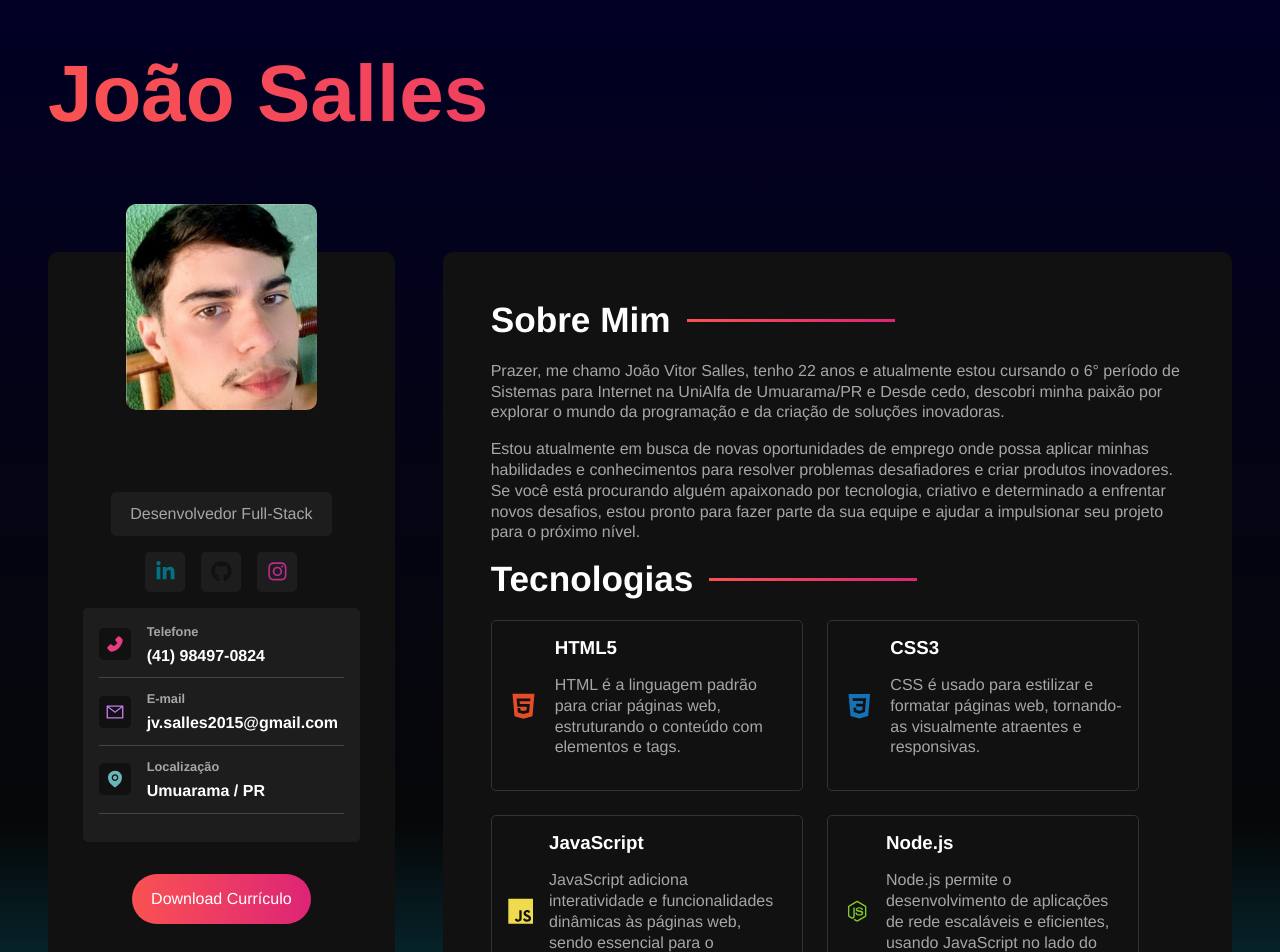
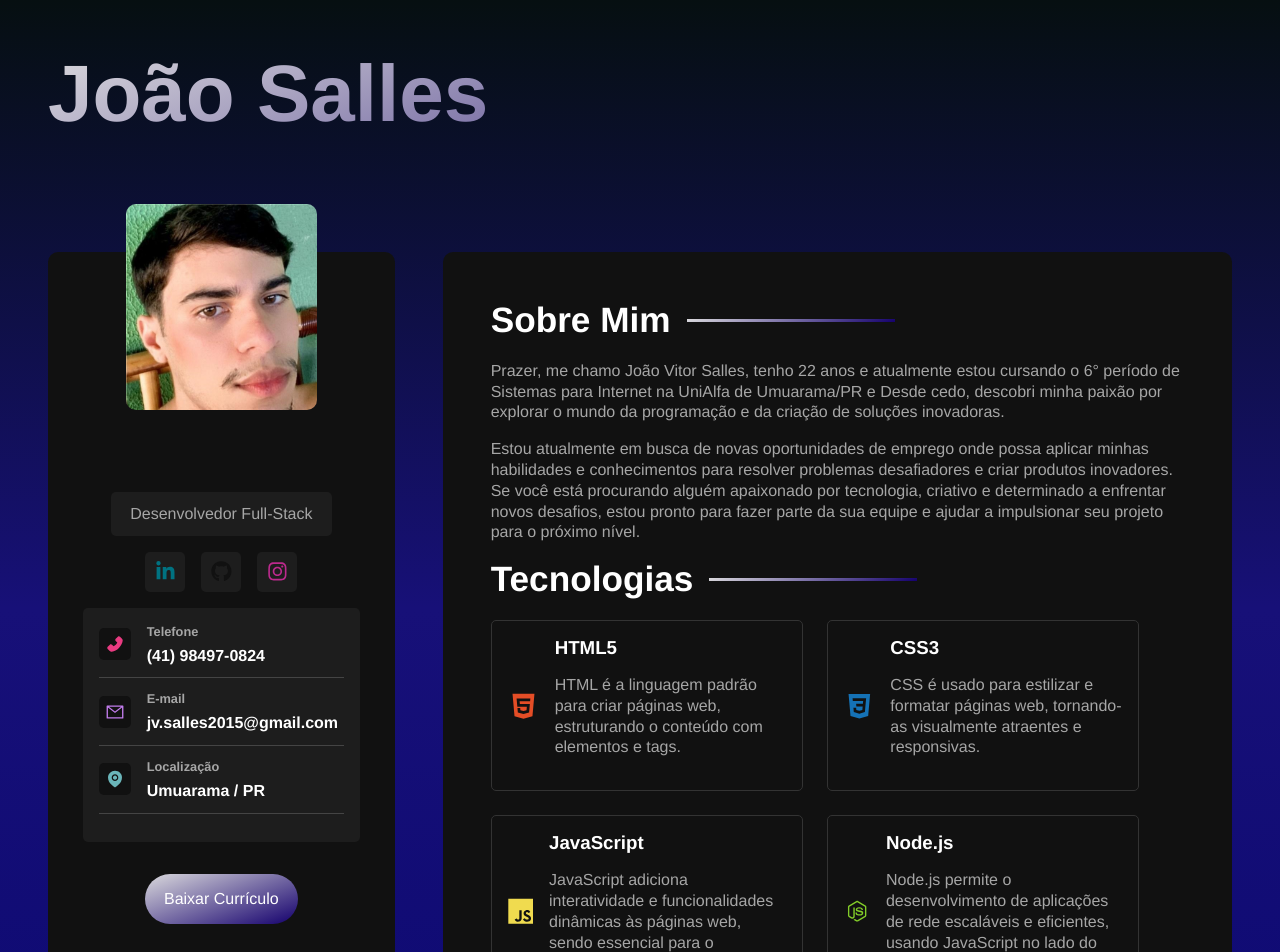
Before and after one commit to salles18/meu_site, a React (Vite) app: page / in a window 1280 px wide. Shown: the top 952 px of the page. Built offline with nearby package versions, Linux system fonts and the light colour scheme.

Commit message:
commit cores

```diff
--- a/src/components/sidebar.jsx
+++ b/src/components/sidebar.jsx
@@ -8,12 +8,12 @@ import SocialNetworks from './SocialNetworks';
 
 const sidebar = () => {
   return <aside id="sidebar">
-    <img src={Avatar} alt="João Salles"/>
+    <img src={Avatar} alt="João Salles" />
     <p className="title">Desenvolvedor Full-Stack</p>
     <SocialNetworks />
     <InformationContainer />
     <a href="CURRÍCULO JOAO SALLES4.pdf" className="btn" download="CURRÍCULO JOAO SALLES4.pdf">
-        Download Currículo
+        Baixar Currículo
     </a>
   </aside>;
 
--- a/src/styles/components/sidebar.sass
+++ b/src/styles/components/sidebar.sass
@@ -18,6 +18,7 @@
         border-radius: variables.$container-border-radius
         position: absolute
         top: -3rem
+        height: auto
 
     .title
         color: variables.$text-color-secondary
--- a/src/styles/variables.sass
+++ b/src/styles/variables.sass
@@ -1,9 +1,9 @@
 $font-stack: "Helvetica"
 $text-color: #fff
 $text-color-secondary: #a6a6a6
-$dody-bg-color: linear-gradient(180deg, rgba(2,0,36,1) 0%, rgba(6,7,8,1) 46%, rgba(0,212,255,1) 100%)
+$dody-bg-color: linear-gradient(0deg, rgba(0,0,108,1) 0%, rgba(23,16,120,1) 66%, rgba(6,15,17,1) 100%)
 $bg-color: #111
 $bg-color-secondary: #1d1d1d
 $container-border-radius: 10px
 $card-border-radius: 5px
-$gradient: linear-gradient(90deg, rgba(250,82,82,1) 0%, rgba(221,36,118,1) 100%)
+$gradient: linear-gradient(160deg, #dbdadd 0%, #14006d 100%)
```
